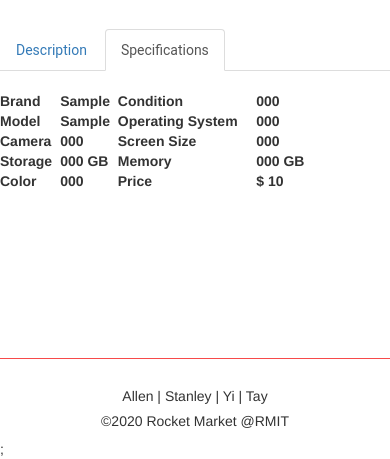
After one commit to yitasha/programming_project, a PHP site: page /phoneProduct.php?productID=1 in a window 390 px wide, after a click on "Specifications"; the page is wider, and only the part inside the window is pictured. The commit adds this page. Shown: the part 1193-1652 px from the top of that part. Run offline with PHP 8.4, Linux system fonts and the light colour scheme; tables that the repository leaves empty or names only in its code hold one stand-in row (values such as "Sample post"); lists and menus that the app fills with data are empty.

Commit message:
Added individual product page for computer&phone

```diff
--- a/productPage.php
+++ b/computerProduct.php
@@ -20,7 +20,8 @@ use google\appengine\api\cloud_storage\CloudStorageTools;
 <div class="container">
     <div class="row">
     <?php
-      $productID = $_GET['productID'];
+      #This page is for redirect to individual Computer product
+      $productID = $_GET['productID'];#productID from url variables
 
       $statement = $db->prepare("select * from computer where computerid = '$productID'");
       $statement->execute();
--- /dev/null
+++ b/phoneProduct.php
@@ -0,0 +1,104 @@
+<?php
+session_start();
+$page_title= "productPage";
+# [START use_cloud_storage_tools] So images cant be retrieved from bucket
+use google\appengine\api\cloud_storage\CloudStorageTools;
+# [END use_cloud_storage_tools]
+
+	// Instantiate your DB using the database host, port, name, username, and password
+    $dsn = getenv('MYSQL_DSN');
+    $user = getenv('MYSQL_USER');
+    $pw = getenv('MYSQL_PASSWORD');
+
+    //DB connection
+    $db = new PDO($dsn, $user, $pw);
+
+  include "./header.php";
+  include "./navbar.php";
+?>
+
+<div class="container">
+    <div class="row">
+    <?php
+      #This page is for redirect to individual Phone product
+      $productID = $_GET['productID']; #productID from url variables
+
+      $statement = $db->prepare("select * from phone where phoneid = '$productID'");
+      $statement->execute();
+      $statement->setFetchMode(PDO::FETCH_ASSOC);
+      while ($r = $statement->fetch())
+      {
+          print "
+            <div class='col-md-6'>
+                <h2>{$r['phonename']}   -   $ {$r['price']}</h2>
+                <img src='https://storage.googleapis.com/phoneimg/{$r['images']}' class='responsive' style='width:600px;height:600px' alt='product pic'>
+            </div>
+
+            <div class='col-md-6 sellerProfile d-flex justify-content-center'>
+                  <img src='imgs/sellerOne.jpg' style='width:20rem;height:auto' alt='user profile pic'>
+                  <h5>Seller One</h5></br>
+                  <button type='button' class='btn btn-primary productPageButtonSell'>Buy</button>
+                  <button type='button' class='btn btn-outline-secondary productPageButton'>Contact Seller</button>
+            </div>
+            </div>
+
+            <div class='row'>
+                <ul class='nav nav-tabs'>
+                  <li class='active'><a data-toggle='tab' href='#description'>Description</a></li>
+                  <li><a data-toggle='tab' href='#specs'>Specifications</a></li>
+                </ul>
+
+                <div class='tab-content'>
+                    <div id='description' class='tab-pane fade in active'>
+                      <p><br><strong>{$r['description']}</strong></p>
+                    </div>
+                    <div id='specs' class='tab-pane fade'>
+                    <br>
+                    <table style='width:80%' >
+                      <tr>
+                        <th>Brand</th>
+                        <th>{$r['brand']}</th>
+                        <th></th><th></th><th></th><th></th><th></th><th></th><th></th><th></th>
+                        <th>Condition</th>
+                        <th>{$r['phonecond']}</th>
+                      </tr>
+                      <tr>
+                        <th>Model</th>
+                        <th>{$r['model']}</th>
+                        <th></th><th></th><th></th><th></th><th></th><th></th><th></th><th></th>
+                        <th>Operating System</th>
+                        <th>{$r['phoneos']}</th>
+                      </tr>
+                      <tr>
+                        <th>Camera</th>
+                        <th>{$r['phonecam']}</th>
+                        <th></th><th></th><th></th><th></th><th></th><th></th><th></th><th></th>
+                        <th>Screen Size</th>
+                        <th>{$r['phonescreen']}</th>
+                      </tr>
+                      <tr>
+                        <th>Storage</th>
+                        <th>{$r['phonestorage']} GB</th>
+                        <th></th><th></th><th></th><th></th><th></th><th></th><th></th><th></th>
+                        <th>Memory</th>
+                        <th>{$r['phonemem']} GB</th>
+                      </tr>
+                      <tr>
+                        <th>Color</th>
+                        <th>{$r['phonecol']}</th>
+                        <th></th><th></th><th></th><th></th><th></th><th></th><th></th><th></th>
+                        <th>Price</th>
+                        <th>$ {$r['price']}</th>
+                      </tr>
+                    </table>
+                    </div>
+                </div>
+            </div>
+          ";
+      }
+    ?>
+    </div>
+</div>
+	<?php include "./footer.php"?>
+</body>
+</html>
```
Also changed, not shown: index.php (+4 -5 lines), process_addComputer.php (+13 -5 lines), process_addPhone.php (+14 -3 lines).
